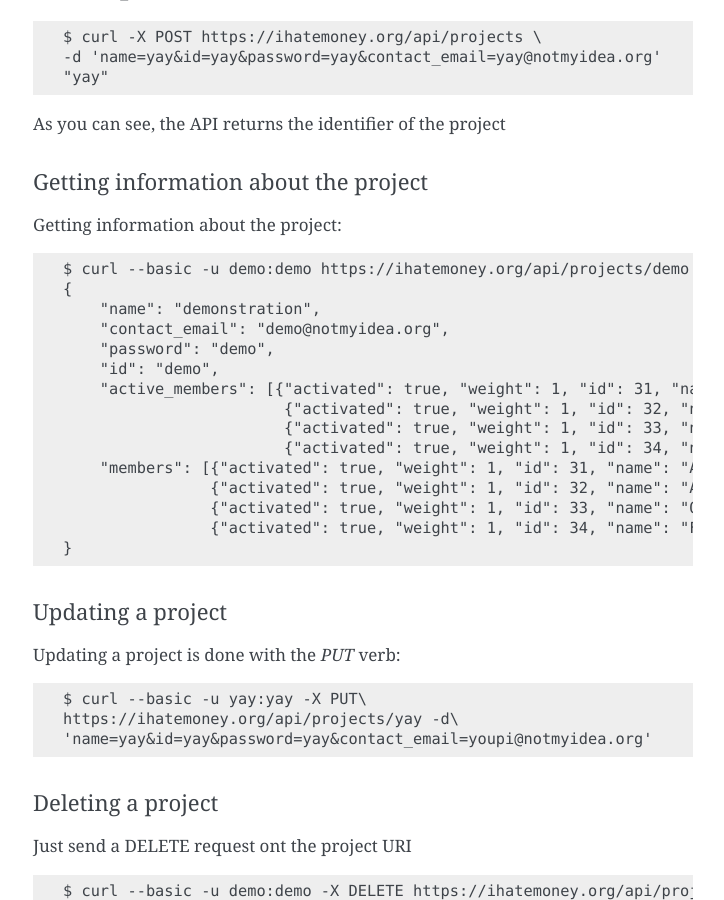
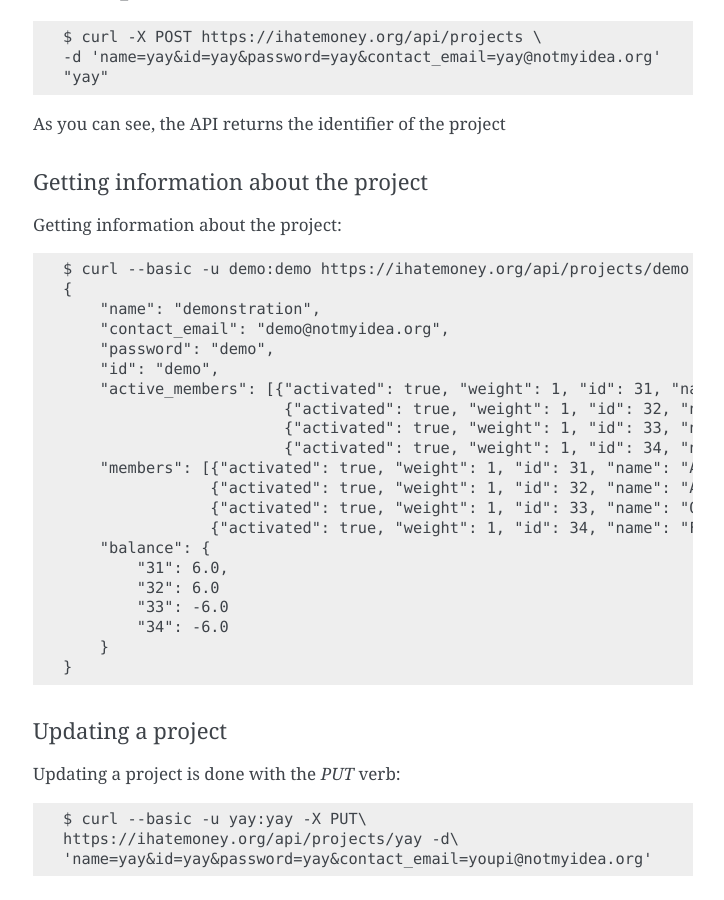
Before and after one commit to spiral-project/ihatemoney, a Sphinx documentation site: the page built from docs/api.rst, in a window 1280 px wide and 900 px high, scrolled down 1015 px. Shown: the whole window, without its empty margins (387-1111 px from the left). Built offline with Sphinx 7.4.7, drawn with Linux system fonts in a browser that asks for light colours.

Commit message:
Mention balance property in API doc
Still because this is reality.

```diff
--- a/docs/api.rst
+++ b/docs/api.rst
@@ -73,6 +73,12 @@
                     {"activated": true, "weight": 1, "id": 32, "name": "Alexis"},
                     {"activated": true, "weight": 1, "id": 33, "name": "Olivier"},
                     {"activated": true, "weight": 1, "id": 34, "name": "Fred"}],
+        "balance": {
+            "31": 6.0,
+            "32": 6.0
+            "33": -6.0
+            "34": -6.0
+        }
     }
 
 
```
